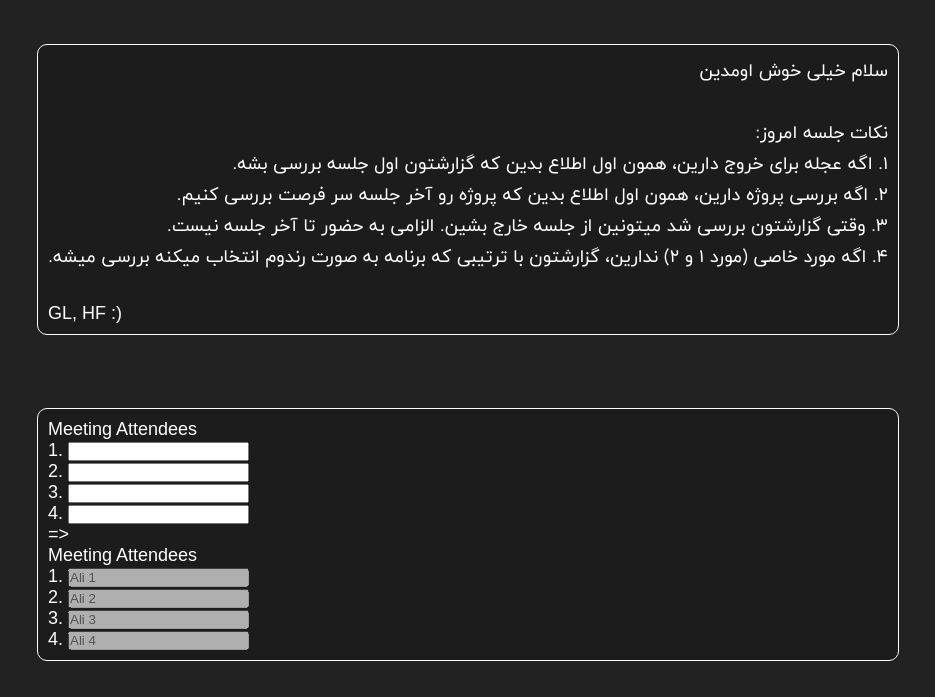
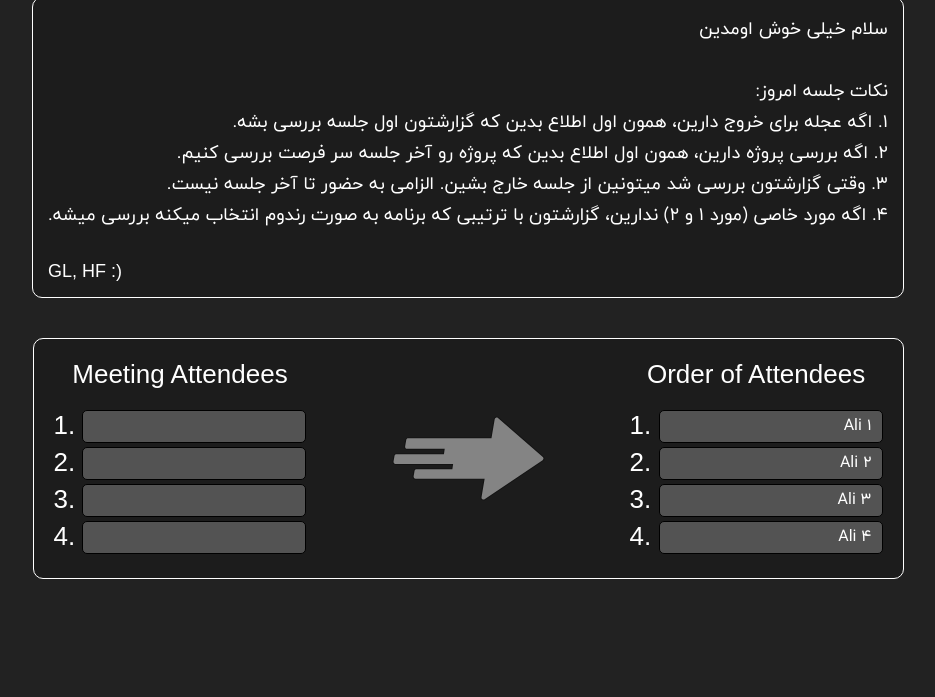
Before and after one commit to Ali-Sdg90/CS-Technical-Session-Organizer, a plain HTML site: page index.html in a window 1280 px wide. Shown: the part 103-800 px from the top of the page, without its empty margins (172-1107 px from the left). Drawn offline with Linux system fonts and the light colour scheme.

Commit message:
End of UI / Start work on Functionality

```diff
--- a/Style/index.scss
+++ b/Style/index.scss
@@ -14,9 +14,14 @@ body {
     height: 100vh;
     display: flex;
     flex-flow: column nowrap;
-    justify-content: space-around;
+    justify-content: flex-start;
     align-items: center;
-    // padding-bottom: 20px;
+    user-select: none;
+
+    // TEMP for M.C.S.C.
+    transform: scale(1);
+    transform-origin: top;
+    // TEMP for M.C.S.C.
 }
 
 .app-title {
@@ -25,15 +30,13 @@ body {
     flex-flow: row nowrap;
     justify-content: center;
     align-items: center;
-    // height: 90px;
-    // border: 1px solid red;
+    height: 100px;
 }
 
 .meeting-info {
     border: 1px solid white;
-    // width: fit-content;
-    width: 862px;
-    padding: 10px;
+    width: fit-content;
+    padding: 15px;
     border-radius: 10px;
     background: #1c1c1c;
     font-size: 18px;
@@ -44,12 +47,61 @@ body {
     }
 }
 
-.order-maker {
+.arrow-btn {
+    cursor: pointer;
+    transition: fill 0.15s, transform 0.15s;
+
+    &:hover {
+        fill: #a0a0a0;
+    }
+
+    &:active {
+        fill: #777777;
+        transform: scale(0.98);
+    }
+}
+
+.order-section {
     border: 1px solid white;
     list-style-position: inside;
-    width: 862px;
-    padding: 10px;
+    width: 871px;
+    padding: 20px;
     border-radius: 10px;
     background: #1c1c1c;
     font-size: 18px;
+    margin-top: 40px;
+    display: flex;
+    flex-flow: row nowrap;
+    justify-content: space-between;
+    align-items: center;
+    font-size: 26px;
+
+    .container-title {
+        margin-bottom: 20px;
+    }
+
+    .attendees-input {
+        border: 1px solid black;
+        background-color: rgb(83, 83, 83);
+        color: white;
+        padding: 0px 10px 3px;
+        border-radius: 5px;
+        position: relative;
+        top: -4px;
+        font-family: "IRANYekan";
+        font-size: 16px;
+        direction: rtl; //temp
+    }
+
+    .order-container {
+        display: flex;
+        flex-flow: column nowrap;
+        justify-content: flex-start;
+        align-items: center;
+
+        .attendees-list,
+        .order-list {
+            display: inline-block;
+        }
+    }
 }
--- a/index.html
+++ b/index.html
@@ -22,26 +22,81 @@
             <div>GL, HF :)</div>
         </div>
 
-        <div class="order-maker">
-            <div class="meeting-attendees-container">
-                <div class="attendees-title">Meeting Attendees</div>
+        <div class="order-section">
+            <div class="order-container">
+                <div class="container-title">Meeting Attendees</div>
                 <ol class="attendees-list">
-                    <li><input type="text" class="attendees-name" /></li>
-                    <li><input type="text" class="attendees-name" /></li>
-                    <li><input type="text" class="attendees-name" /></li>
-                    <li><input type="text" class="attendees-name" /></li>
+                    <li>
+                        <input
+                            type="text"
+                            class="attendees-input input-name set-dir"
+                        />
+                    </li>
+                    <li>
+                        <input
+                            type="text"
+                            class="attendees-input input-name set-dir"
+                        />
+                    </li>
+                    <li>
+                        <input
+                            type="text"
+                            class="attendees-input input-name set-dir"
+                        />
+                    </li>
+                    <li>
+                        <input
+                            type="text"
+                            class="attendees-input input-name set-dir"
+                        />
+                    </li>
                 </ol>
             </div>
 
-            <div class="submit-attendees-list">=></div>
+            <svg
+                fill="#848484"
+                version="1.1"
+                class="arrow-btn"
+                xmlns="http://www.w3.org/2000/svg"
+                xmlns:xlink="http://www.w3.org/1999/xlink"
+                width="159px"
+                height="159px"
+                viewBox="-12.43 -12.43 439.15 439.15"
+                xml:space="preserve"
+                data-darkreader-inline-fill=""
+                style="--darkreader-inline-fill: #000000"
+                transform="rotate(0)matrix(1, 0, 0, 1, 0, 0)"
+            >
+                <g id="SVGRepo_bgCarrier" stroke-width="0"></g>
+                <g
+                    id="SVGRepo_tracerCarrier"
+                    stroke-linecap="round"
+                    stroke-linejoin="round"
+                    stroke="#141414"
+                    stroke-width="5.800018"
+                >
+                    <g>
+                        <path
+                            d="M412.398,202.993L288.535,95.289c-1.502-1.305-3.591-1.699-5.463-1.027c-1.873,0.67-3.237,2.3-3.568,4.261l-8.938,52.887 H40.554c-2.684,0-4.976,1.938-5.423,4.583l-3.054,18.067c-0.27,1.597,0.177,3.23,1.223,4.467c1.045,1.237,2.581,1.95,4.2,1.95 h103.982l-2.208,15H8.134c-2.684,0-4.976,1.938-5.423,4.583l-2.634,15.584c-0.27,1.597,0.177,3.229,1.223,4.467 c1.045,1.236,2.581,1.949,4.2,1.949h159.196l-2.206,15H63.505c-2.684,0-4.976,1.938-5.423,4.583l-2.505,14.817 c-0.271,1.597,0.177,3.229,1.222,4.467c1.046,1.237,2.582,1.95,4.201,1.95h190.721l-8.628,51.053 c-0.366,2.168,0.593,4.346,2.439,5.538c0.908,0.586,1.945,0.879,2.982,0.879c1.07,0,2.141-0.312,3.067-0.935l160.272-107.704 c1.421-0.955,2.316-2.518,2.422-4.225C414.385,205.776,413.689,204.116,412.398,202.993z"
+                        ></path>
+                    </g>
+                </g>
+                <g id="SVGRepo_iconCarrier">
+                    <g>
+                        <path
+                            d="M412.398,202.993L288.535,95.289c-1.502-1.305-3.591-1.699-5.463-1.027c-1.873,0.67-3.237,2.3-3.568,4.261l-8.938,52.887 H40.554c-2.684,0-4.976,1.938-5.423,4.583l-3.054,18.067c-0.27,1.597,0.177,3.23,1.223,4.467c1.045,1.237,2.581,1.95,4.2,1.95 h103.982l-2.208,15H8.134c-2.684,0-4.976,1.938-5.423,4.583l-2.634,15.584c-0.27,1.597,0.177,3.229,1.223,4.467 c1.045,1.236,2.581,1.949,4.2,1.949h159.196l-2.206,15H63.505c-2.684,0-4.976,1.938-5.423,4.583l-2.505,14.817 c-0.271,1.597,0.177,3.229,1.222,4.467c1.046,1.237,2.582,1.95,4.201,1.95h190.721l-8.628,51.053 c-0.366,2.168,0.593,4.346,2.439,5.538c0.908,0.586,1.945,0.879,2.982,0.879c1.07,0,2.141-0.312,3.067-0.935l160.272-107.704 c1.421-0.955,2.316-2.518,2.422-4.225C414.385,205.776,413.689,204.116,412.398,202.993z"
+                        ></path>
+                    </g>
+                </g>
+            </svg>
 
-            <div class="attendees-order-container">
-                <div class="order-title">Meeting Attendees</div>
+            <div class="order-container">
+                <div class="container-title">Order of Attendees</div>
                 <ol class="order-list">
                     <li>
                         <input
                             type="text"
-                            class="attendees-name"
+                            class="attendees-input output-name set-dir"
                             disabled
                             value="Ali 1"
                         />
@@ -49,7 +104,7 @@
                     <li>
                         <input
                             type="text"
-                            class="attendees-name"
+                            class="attendees-input output-name set-dir"
                             disabled
                             value="Ali 2"
                         />
@@ -57,7 +112,7 @@
                     <li>
                         <input
                             type="text"
-                            class="attendees-name"
+                            class="attendees-input output-name set-dir"
                             disabled
                             value="Ali 3"
                         />
@@ -65,7 +120,7 @@
                     <li>
                         <input
                             type="text"
-                            class="attendees-name"
+                            class="attendees-input output-name set-dir"
                             disabled
                             value="Ali 4"
                         />
```
Also changed, not shown: Assets/Images/arrow.svg (added), Style/index.css, 2 other files.
